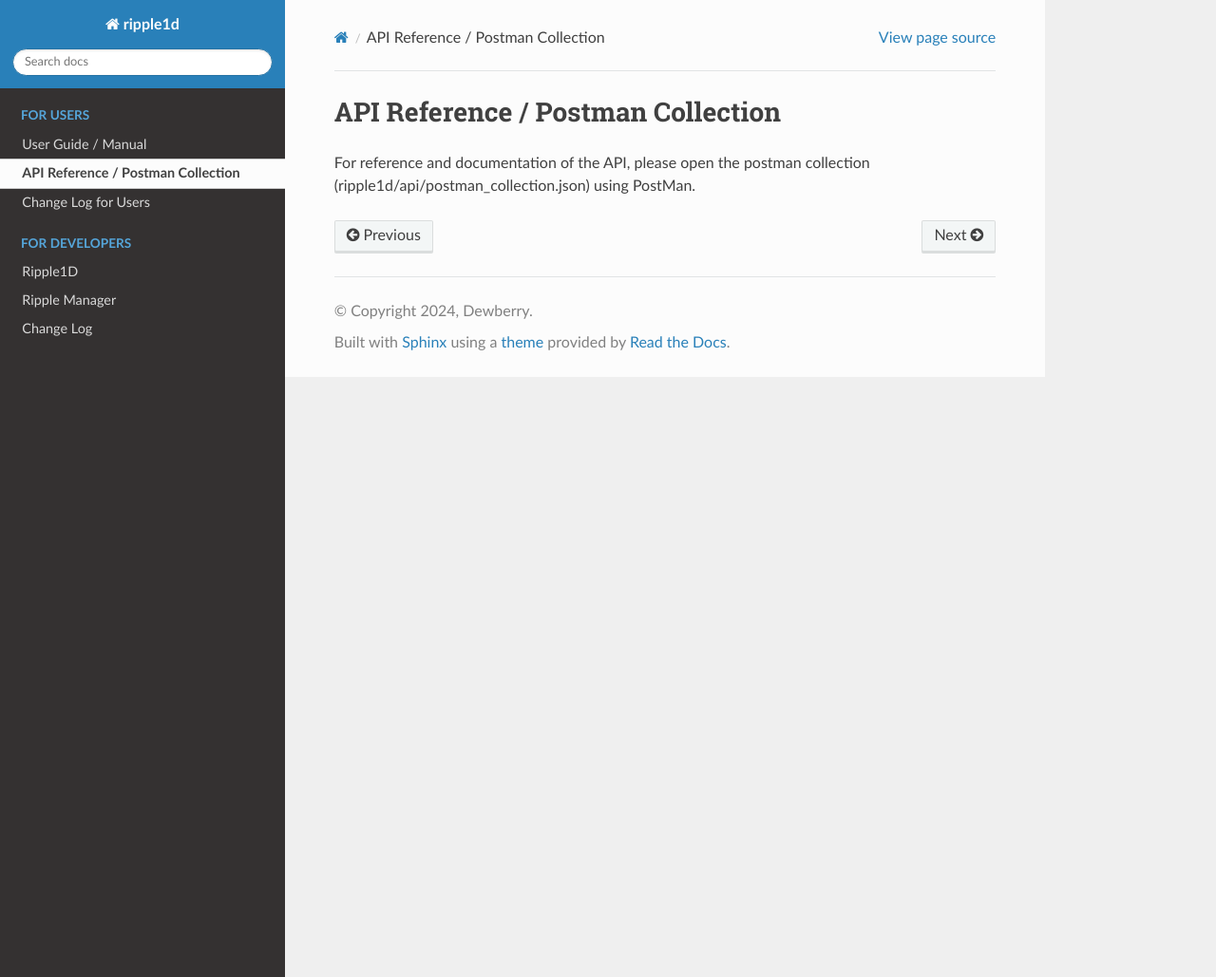
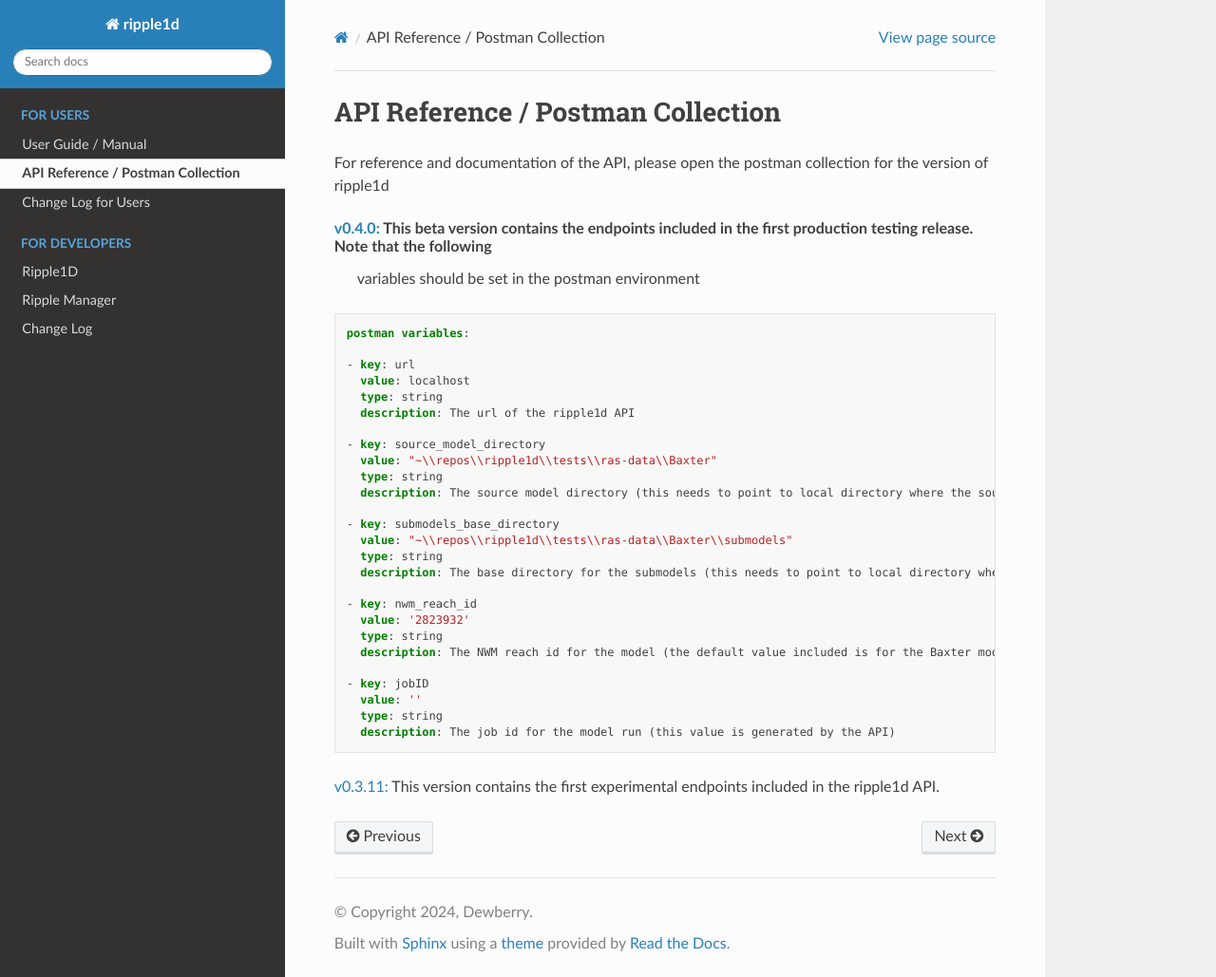
Before and after one commit to Dewberry/ripple1d, a Sphinx documentation site: the page built from docs/reference.rst, in a window 1280 px wide and 1029 px high. Shown: the whole window at 95% size. Built offline with Sphinx 7.4.7 and the Read the Docs theme 2.0.0, drawn with Linux system fonts in a browser that asks for light colours; pages that are not in the unit, such as notebooks, are missing from menus.

Commit message:
update postman collection changelog

```diff
--- a/docs/reference.rst
+++ b/docs/reference.rst
@@ -2,4 +2,42 @@
 API Reference / Postman Collection
 ===================================
 
-For reference and documentation of the API, please open the postman collection (ripple1d/api/postman_collection.json) using PostMan.
+For reference and documentation of the API, please open the postman collection for the version of ripple1d
+
+`v0.4.0: <https://github.com/Dewberry/ripple1d/blob/main/api/postman_collection.json>`_ This beta version contains the endpoints included in the first production testing release. Note that the following
+ variables should be set in the postman environment
+
+
+.. code-block:: YAML
+
+    postman variables:
+
+    - key: url
+      value: localhost
+      type: string
+      description: The url of the ripple1d API
+
+    - key: source_model_directory
+      value: "~\\repos\\ripple1d\\tests\\ras-data\\Baxter"
+      type: string
+      description: The source model directory (this needs to point to local directory where the source HEC-RAS model is stored)
+
+    - key: submodels_base_directory
+      value: "~\\repos\\ripple1d\\tests\\ras-data\\Baxter\\submodels"
+      type: string
+      description: The base directory for the submodels (this needs to point to local directory where submodels generated by ripple1d are stored)
+
+    - key: nwm_reach_id
+      value: '2823932'
+      type: string
+      description: The NWM reach id for the model (the default value included is for the Baxter model)
+
+    - key: jobID
+      value: ''
+      type: string
+      description: The job id for the model run (this value is generated by the API)
+
+
+
+
+`v0.3.11: <https://github.com/Dewberry/ripple1d/blob/1b1488c1cdff88bbbe85333af52eff2bc3570d75/api/postman_collection.json>`_ This version contains the first experimental endpoints included in the ripple1d API.
```
